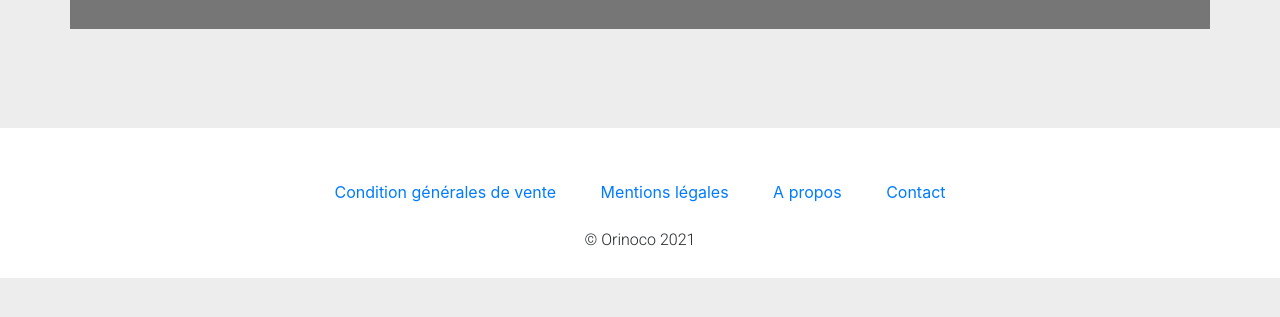
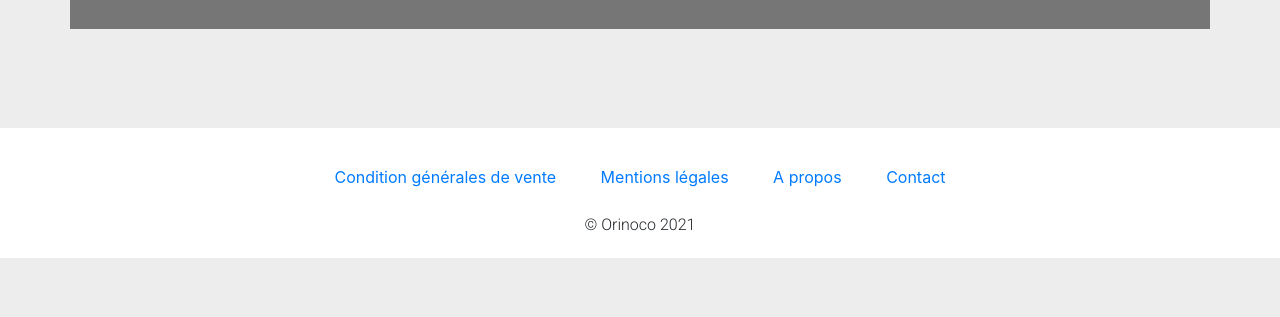
Before and after one commit to Killian-GitHub/KillianMaurice_5_23032021, a website: page index.html in a window 1280 px wide. Shown: the part 283-600 px from the top of the page. Drawn offline with nearby package versions, Linux system fonts and the light colour scheme; no server answers; a web font is replaced by a local one.

Commit message:
Footer display

```diff
--- a/sass/layouts/_footer.scss
+++ b/sass/layouts/_footer.scss
@@ -4,6 +4,6 @@ footer {
     }
     @include desktop {
         background-color: #FFFF;
-        padding: 20px 0 10px;
+        padding: 5px 0 5px;
     }
 }
```
Also changed, not shown: public/css/style.css, 1 other file.
